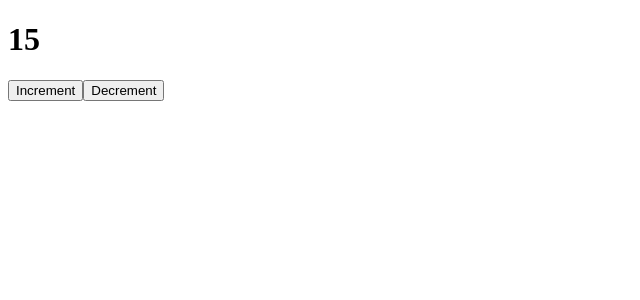
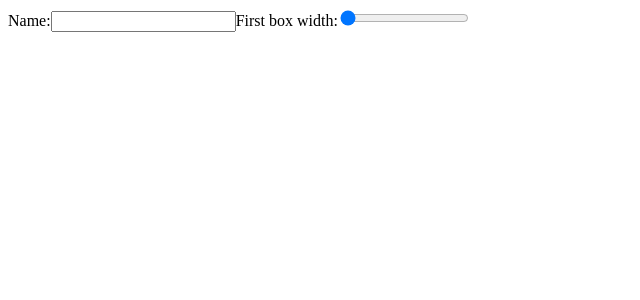
Before and after one commit to siddhanthpranavrao/learn-react-tailwind, a React (Vite) app: page / in a window 1280 px wide. Shown: the top 300 px of the page, without its empty margins (0-640 px from the left). Built offline with nearby package versions, Linux system fonts and the light colour scheme.

Commit message:
Practice

```diff
--- a/package.json
+++ b/package.json
@@ -10,6 +10,7 @@
     "preview": "vite preview"
   },
   "dependencies": {
+    "date-fns": "^3.1.0",
     "react": "^18.2.0",
     "react-dom": "^18.2.0"
   },
--- a/src/App.tsx
+++ b/src/App.tsx
@@ -1,29 +1,54 @@
-import { useState } from 'react';
-import './App.css';
+import React from 'react';
+
+import Boxes from './Boxes';
+import { Box } from './Boxes';
 
 function App() {
-  const [count, setCount] = useState(15);
+  const [name, setName] = React.useState('');
+  const [boxWidth, setBoxWidth] = React.useState(1);
 
-  const addValue = () => {
-    setCount(count + 1);
-    setCount(count + 1);
-    setCount(count + 1);
-    setCount(count + 1);
-  }
+  const id = React.useId();
 
-  const subtractValue = () => {
-    setCount(count - 1);
-  }
+  // Try changing some of these values!
+  const boxes: Box[] = [
+    { flex: boxWidth, background: 'hsl(345deg 100% 50%)' },
+    { flex: 3, background: 'hsl(260deg 100% 40%)' },
+    { flex: 1, background: 'hsl(50deg 100% 60%)' },
+  ];
 
   return (
-    <div>
-      <h1>{count}</h1>
-      <button onClick={addValue}>Increment</button>
-      <button onClick={subtractValue}>Decrement</button>
-    </div>
-  )
+    <>
+      <Boxes boxes={boxes} />
 
+      <section>
+        <label htmlFor={`${id}-name`}>
+          Name:
+        </label>
+        <input
+          id={`${id}-name`}
+          type="text"
+          value={name}
+          onChange={(event) => {
+            setName(event.target.value);
+          }}
+        />
+        <label htmlFor={`${id}-box-width`}>
+          First box width:
+        </label>
+        <input
+          id={`${id}-box-width`}
+          type="range"
+          min={1}
+          max={5}
+          step={0.01}
+          value={boxWidth}
+          onChange={(event) => {
+            setBoxWidth(Number(event.target.value));
+          }}
+        />
+      </section>
+    </>
+  );
 }
 
-
-export default App
+export default App;
--- /dev/null
+++ b/src/Boxes.tsx
@@ -0,0 +1,26 @@
+import React from 'react';
+
+export type Box = {
+    flex: number,
+    background: string
+}
+
+type BoxesProps = {
+    boxes: Box[]
+}
+
+function Boxes({ boxes }: BoxesProps) {
+  return (
+    <div className="boxes-wrapper">
+      {boxes.map((boxStyles, index) => (
+        <div
+          key={index}
+          className="box"
+          style={boxStyles}
+        />
+      ))}
+    </div>
+  );
+}
+
+export default React.memo(Boxes);
```
Also changed, not shown: src/Clock.tsx (added, +12 -0 lines), src/PrimeCalculator.tsx (added, +56 -0 lines), 1 other file (tests, documents, lock files or other folders).
